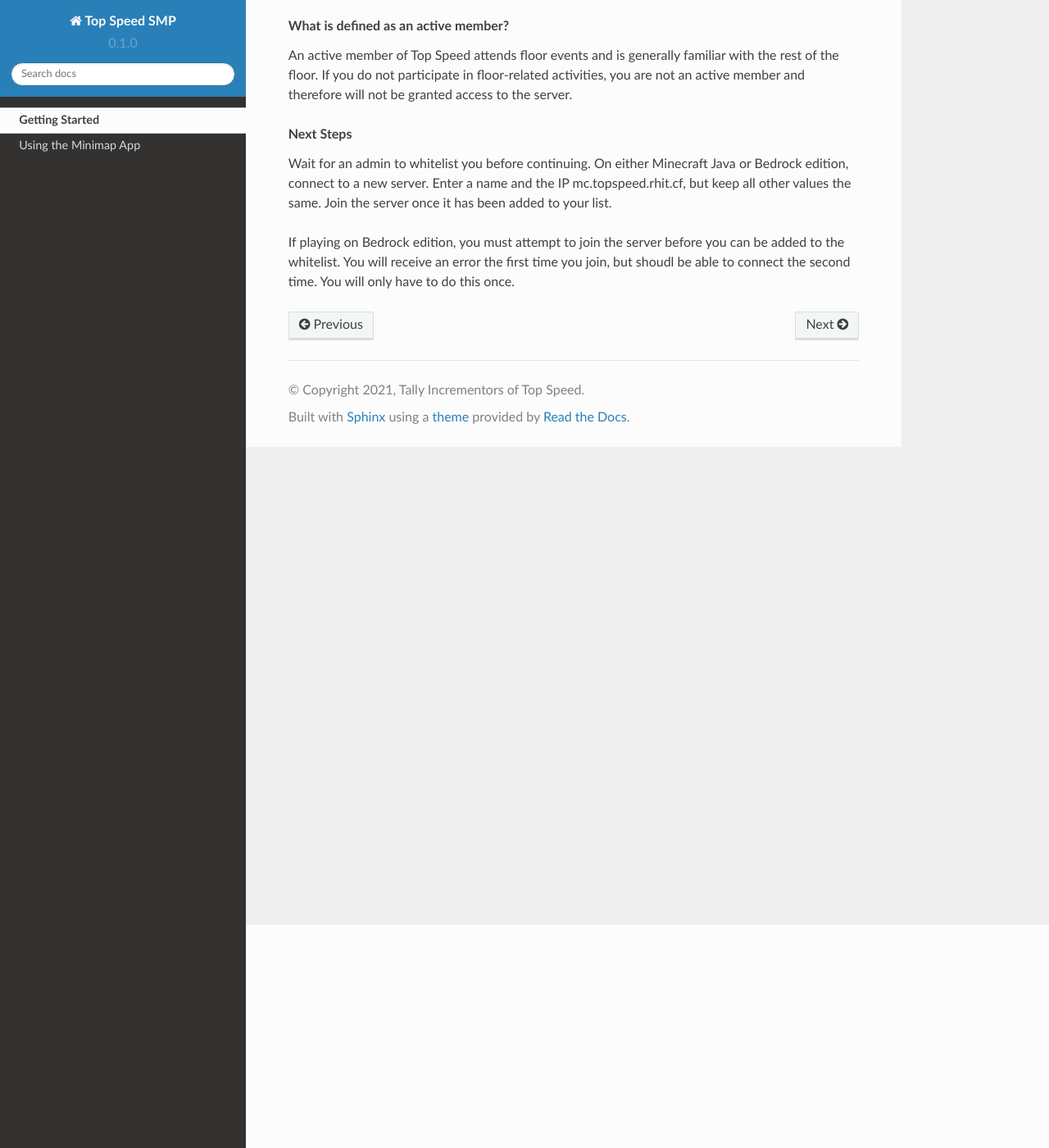
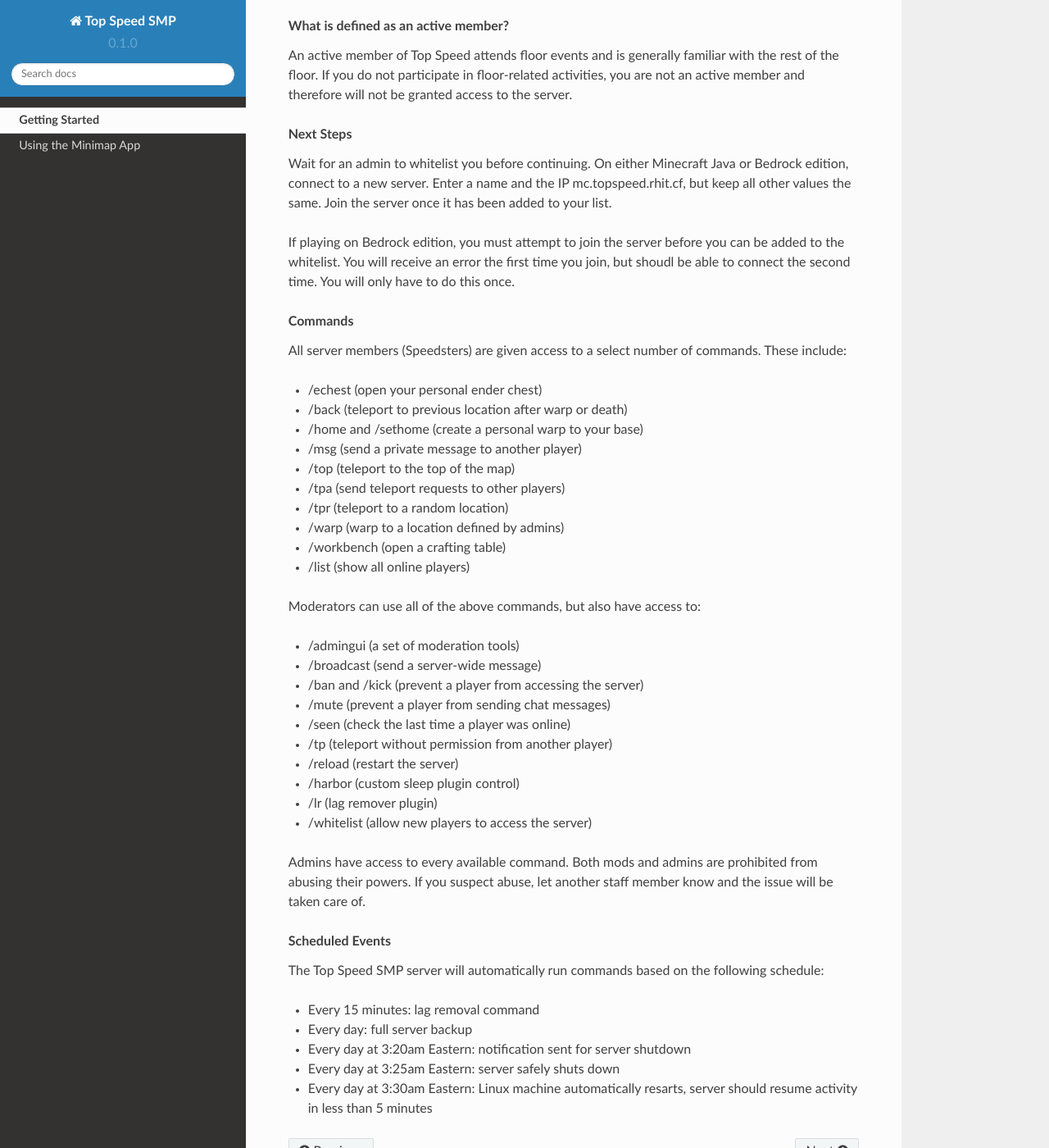
Before and after one commit to cm090/topspeedmc, a Sphinx documentation site: the page built from docs/source/getting-started.rst, in a window 1280 px wide and 1400 px high, scrolled down 272 px. Shown: the whole window at 82% size. Built offline with Sphinx 7.4.7 and the Read the Docs theme 2.0.0, drawn with Linux system fonts in a browser that asks for light colours.

Commit message:
Update getting-started.rst

```diff
--- a/docs/source/getting-started.rst
+++ b/docs/source/getting-started.rst
@@ -17,3 +17,65 @@
   Wait for an admin to whitelist you before continuing. On either Minecraft Java or Bedrock edition, connect to a new server. Enter a name and the IP mc.topspeed.rhit.cf, but keep all other values the same. Join the server once it has been added to your list.
 
   If playing on Bedrock edition, you must attempt to join the server before you can be added to the whitelist. You will receive an error the first time you join, but shoudl be able to connect the second time. You will only have to do this once.
+
+.. topic:: **Commands**
+
+  All server members (Speedsters) are given access to a select number of commands. These include:
+
+  - /echest (open your personal ender chest)
+
+  - /back (teleport to previous location after warp or death)
+
+  - /home and /sethome (create a personal warp to your base)
+
+  - /msg (send a private message to another player)
+
+  - /top (teleport to the top of the map)
+
+  - /tpa (send teleport requests to other players)
+
+  - /tpr (teleport to a random location)
+
+  - /warp (warp to a location defined by admins)
+
+  - /workbench (open a crafting table)
+
+  - /list (show all online players)
+
+  Moderators can use all of the above commands, but also have access to:
+
+  - /admingui (a set of moderation tools)
+
+  - /broadcast (send a server-wide message)
+
+  - /ban and /kick (prevent a player from accessing the server)
+
+  - /mute (prevent a player from sending chat messages)
+
+  - /seen (check the last time a player was online)
+
+  - /tp (teleport without permission from another player)
+
+  - /reload (restart the server)
+
+  - /harbor (custom sleep plugin control)
+
+  - /lr (lag remover plugin)
+
+  - /whitelist (allow new players to access the server)
+
+  Admins have access to every available command. Both mods and admins are prohibited from abusing their powers. If you suspect abuse, let another staff member know and the issue will be taken care of.
+
+.. topic:: **Scheduled Events**
+
+  The Top Speed SMP server will automatically run commands based on the following schedule:
+
+  - Every 15 minutes: lag removal command
+
+  - Every day: full server backup
+
+  - Every day at 3:20am Eastern: notification sent for server shutdown
+
+  - Every day at 3:25am Eastern: server safely shuts down
+
+  - Every day at 3:30am Eastern: Linux machine automatically resarts, server should resume activity in less than 5 minutes
```
